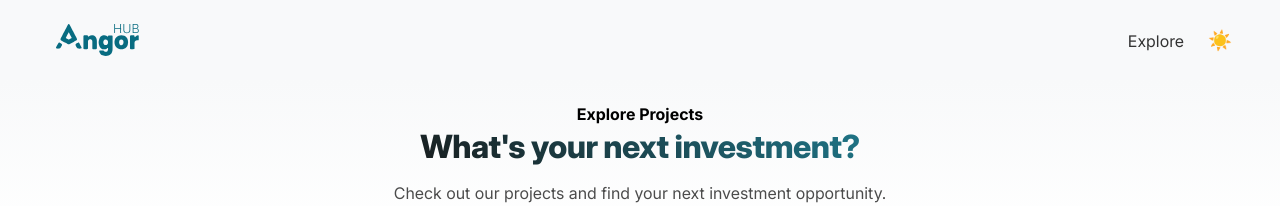
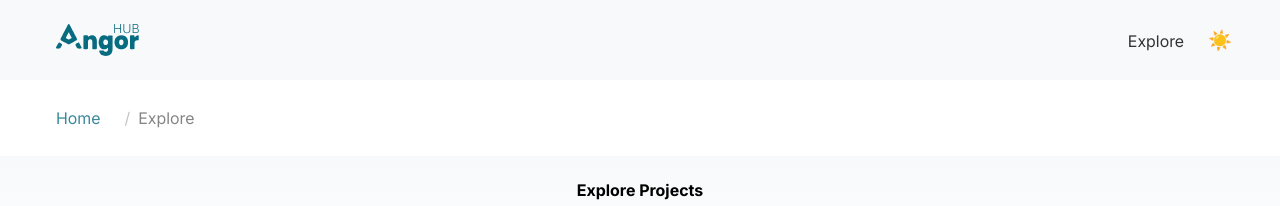
Before and after one commit to sondreb/angor-hub, an Angular app: page /explore in a window 1280 px wide. Shown: the top 206 px of the page. Built offline with nearby package versions, Linux system fonts and the light colour scheme; no server answers.

Commit message:
Add breadcrumb

```diff
--- a/src/app/pages/explore/explore.component.ts
+++ b/src/app/pages/explore/explore.component.ts
@@ -13,11 +13,12 @@ import { IndexerService } from '../../services/indexer.service';
 import { RouterLink } from '@angular/router';
 import { ExploreStateService } from '../../services/explore-state.service';
 import { Router } from '@angular/router';
+import { BreadcrumbComponent } from '../../components/breadcrumb.component';
 
 @Component({
   selector: 'app-explore',
   standalone: true,
-  imports: [RouterLink],
+  imports: [RouterLink, BreadcrumbComponent],
   styles: [`
     .fade-out {
       animation: fadeOut 0.3s ease-out forwards;
@@ -29,6 +30,11 @@ import { Router } from '@angular/router';
     }
   `],
   template: `
+    <app-breadcrumb [items]="[
+      { label: 'Home', url: '/' },
+      { label: 'Explore', url: '' }
+    ]"></app-breadcrumb>
+
     <section class="hero">
       <div class="hero-wrapper">
         <div class="hero-content">
--- a/src/app/pages/home/home.component.ts
+++ b/src/app/pages/home/home.component.ts
@@ -1,9 +1,16 @@
 import { Component } from '@angular/core';
+import { RouterLink } from '@angular/router';
+import { BreadcrumbComponent } from '../../components/breadcrumb.component';
 
 @Component({
   selector: 'app-home',
   standalone: true,
+  imports: [RouterLink, BreadcrumbComponent],
   template: `
+    <app-breadcrumb [items]="[
+      { label: 'Home', url: '' }
+    ]"></app-breadcrumb>
+
     <div class="container">
       <h1>Welcome to Angor Hub</h1>
       <p>Your central place for project management and collaboration.</p>
```
